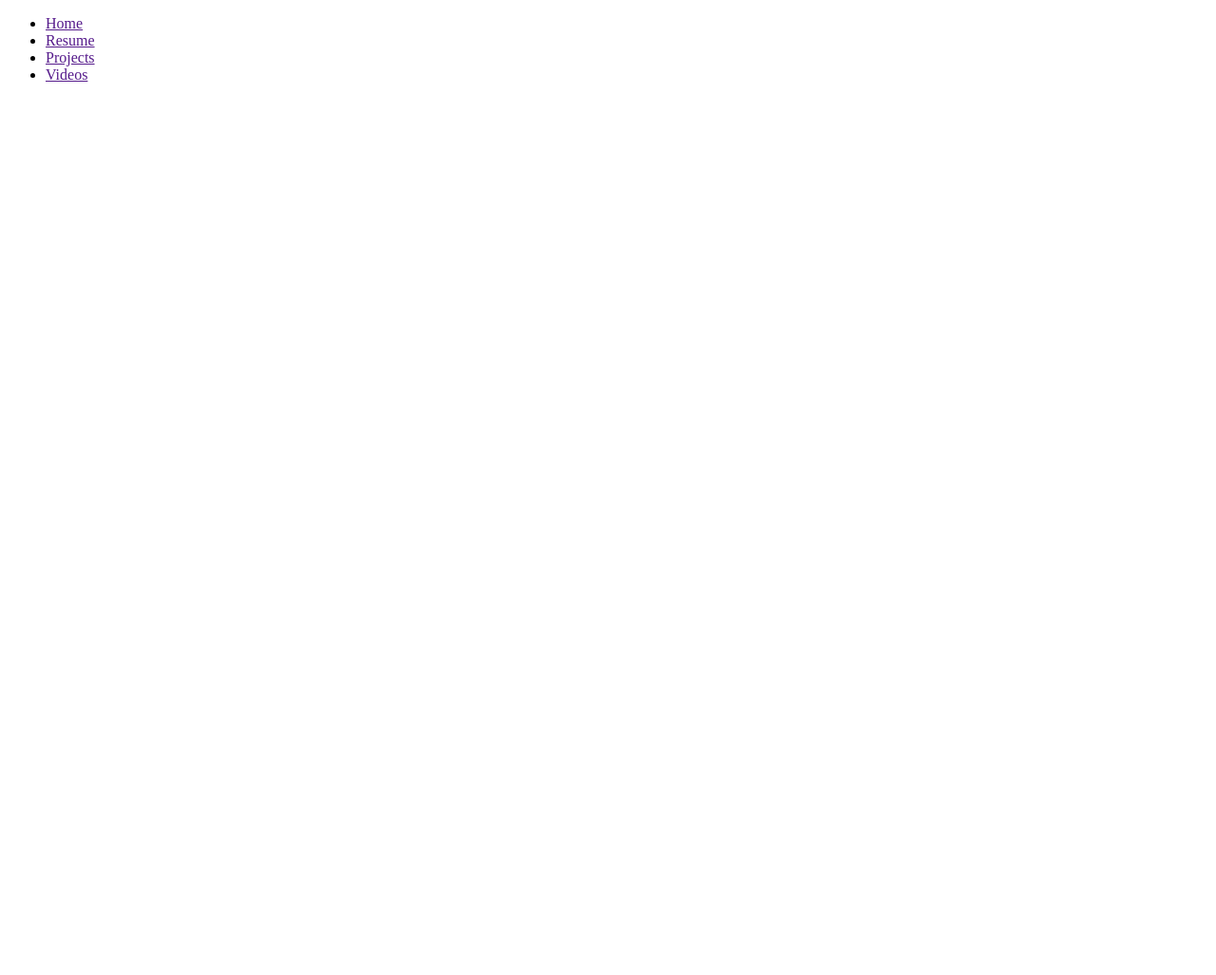
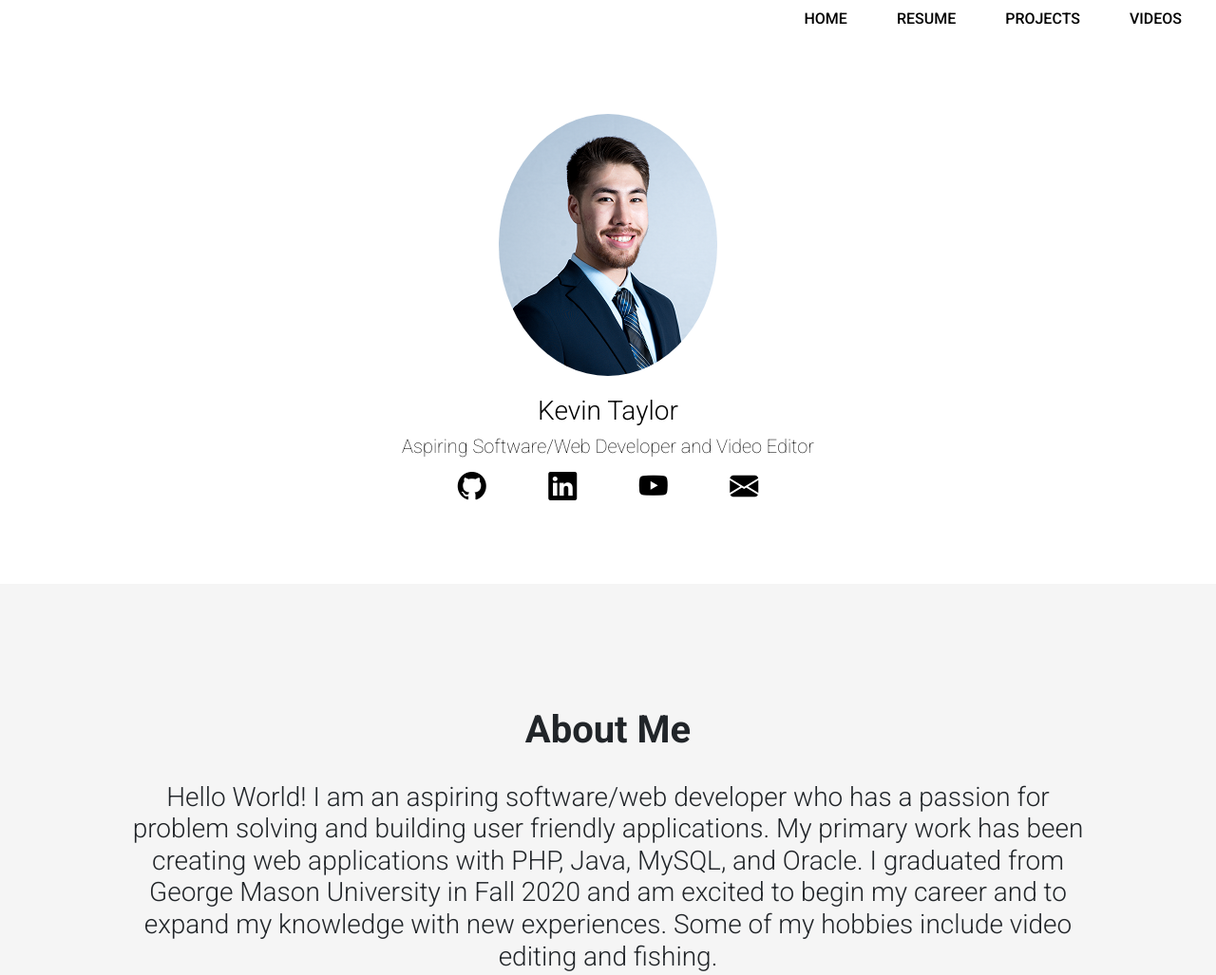
Before and after one commit to Kebinsan/ktaylor.github.io, a plain HTML site: page index.html in a window 1280 px wide. Shown: the whole page at 95% size. Before the commit the page ends 800 px from the top, so only its background shows below. Drawn offline with nearby package versions, Linux system fonts and the light colour scheme.

Commit message:
finished the introduction, nav bar, and about me, with some css

```diff
--- /dev/null
+++ b/css/styles.css
@@ -0,0 +1,90 @@
+.jumbo-intro {
+    display: block;
+    text-align: center;
+    margin-left: auto;
+    margin-right: auto;
+    width: 50%;
+}
+#portrait {
+    border-radius: 50%;
+    margin-bottom: 20px;
+}
+
+#jumbotron {
+    color: black;
+    padding-top: 80px;
+    padding-bottom: 80px;
+}
+
+.jumbo-intro h3 {
+    font-family: 'Roboto', sans-serif;
+    font-weight: 300;
+}
+
+.jumbo-intro h5 {
+    font-family: 'Roboto', sans-serif;
+    font-weight: 200;
+}
+
+.navbar {
+    padding-top: 50px;
+    padding-bottom: 50px;
+    background-color: #F5F5F5;
+    display: inline;
+}
+
+.nav-item {
+    font-family: 'Roboto', sans-serif;
+    font-weight: 500;
+    margin-right: 20px;
+    font-size: 16px;
+    text-transform: uppercase;
+    text-decoration: none;
+}
+
+.nav-link {
+    color: black;
+    text-decoration: none;
+}
+
+.nav-item a {
+    transition: all .1s ease-in-out;
+}
+
+.nav-item a:hover {
+    color: 	#606060;
+    transform: scale(1.1);
+}
+
+#media-icons {
+    padding-left: 100px;
+    padding-right: 100px;
+}
+
+#media-icons i {
+    font-size: 30px;
+    color: black;
+    transition: all .1s ease-in-out;
+}
+
+#media-icons i:hover {
+    transform: scale(1.2);
+}
+
+.about-me {
+    background-color: #F5F5F5;
+    padding: 130px;
+}
+
+.about-me-header {
+    font-family: 'Roboto', sans-serif;
+    font-weight: 700;
+    text-align: center;
+    margin-bottom: 30px;
+}
+
+.about-me-content {
+    font-family: 'Roboto', sans-serif;
+    font-weight: 300;
+    text-align: center;
+}
--- a/index.html
+++ b/index.html
@@ -4,27 +4,70 @@
     <meta charset="UTF-8">
     <meta name="viewport" content="width=device-width, initial-scale=1.0">
     <title>Profile of Kevin Taylor</title>
+    <!--Stylesheets-->
+    <link rel="stylesheet" href="https://cdnjs.cloudflare.com/ajax/libs/animate.css/4.1.1/animate.min.css"/>
+    <link href="https://cdn.jsdelivr.net/npm/bootstrap@5.0.0-beta1/dist/css/bootstrap.min.css" rel="stylesheet" integrity="sha384-giJF6kkoqNQ00vy+HMDP7azOuL0xtbfIcaT9wjKHr8RbDVddVHyTfAAsrekwKmP1" crossorigin="anonymous">
+    <link rel="stylesheet" href="https://cdn.jsdelivr.net/npm/bootstrap-icons@1.3.0/font/bootstrap-icons.css">
+    <link href="css/styles.css" rel="stylesheet">
+    <!--font link-->
+    <link rel="preconnect" href="https://fonts.gstatic.com">
+    <link href="https://fonts.googleapis.com/css2?family=Roboto:ital,wght@0,100;0,300;0,400;0,500;0,700;0,900;1,100;1,300;1,400;1,500;1,700;1,900&display=swap" rel="stylesheet">
 </head>
+
 <body>
     <nav class="navbar">
         <div class="nav-container">
 
         </div>
-    <ul class="nav-menu">
+        <ul class="nav justify-content-end">
             <li class="nav-item">
-            <a href="" class="nav_link">Home</a>
+                <a href="index.html" class="nav-link">Home</a>
             </li>
             <li class="nav-item">
-            <a href="" class="nav_link">Resume</a>
+                <a href="files/KevinTaylorResume.pdf" class="nav-link">Resume</a>
             </li>
             <li class="nav-item">
-            <a href="" class="nav_link">Projects</a>
+                <a href="projects.php" class="nav-link">Projects</a>
             </li>
             <li class="nav-item">
-            <a href="" class="nav_link">Videos</a>
+                <a href="videos.php" class="nav-link">Videos</a>
             </li>
         </ul>
     </nav>
 
+    <div id="jumbotron" class="jumbotron jumbotron-fluid">
+        <div class="container">
+            <div class="jumbo-intro">
+                <img id="portrait" src="images/portrait.png" alt="Portrait of Kevin Taylor">
+                <h3>Kevin Taylor</h3>
+                <h5>Aspiring Software/Web Developer and Video Editor</h5>
+                <div id="media-icons" class="row">
+                    <div class="col-sm-3">
+                        <a href="https://github.com/Kebinsan"><i class="bi bi-github"></i></a>
+                    </div>
+                    <div class="col-sm-3">
+                        <a href="https://www.linkedin.com/in/kevinataylorli2196/"><i class="bi bi-linkedin"></i></a>
+                    </div>
+                    <div class="col-sm-3">
+                        <i class="bi bi-youtube"></i>
+                    </div>
+                    <div class="col-sm-3">
+                        <a href="mailto: prokevint@gmail.com"><i class="bi bi-envelope-fill"></i></a>
+                    </div>
+                </div>
+            </div>
+        </div>
+    </div>
+
+    <div class="about-me">
+        <h1 class="about-me-header">About Me</h1>
+        <h3 class="about-me-content">
+            Hello World! I am an aspiring software/web developer who has a passion for problem solving and building user friendly applications.
+            My primary work has been creating web applications with PHP, Java, MySQL, and Oracle. I graduated from George Mason University in Fall 2020
+            and am excited to begin my career and to expand my knowledge with new experiences. Some of my hobbies include video editing and fishing.
+        </h3>
+    </div>
+
 </body>
+
 </html>
```
Also changed, not shown: images/envelope-fill.svg (added), images/github.svg (added), images/jumboBackground.jpg (added), images/linkedin.svg (added), images/portrait.png (added), images/youtube.svg (added), styles.css (deleted), 4 other files. Lines whose indentation alone changed are shown as unchanged.
